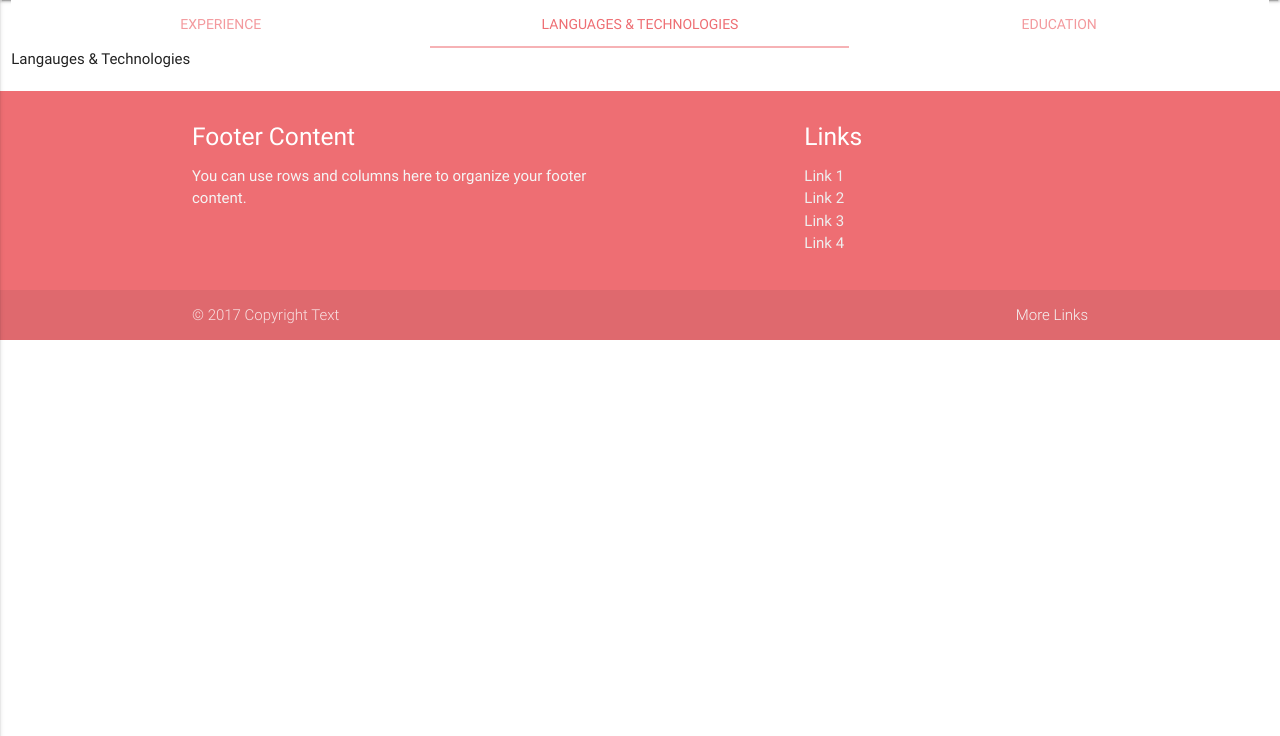
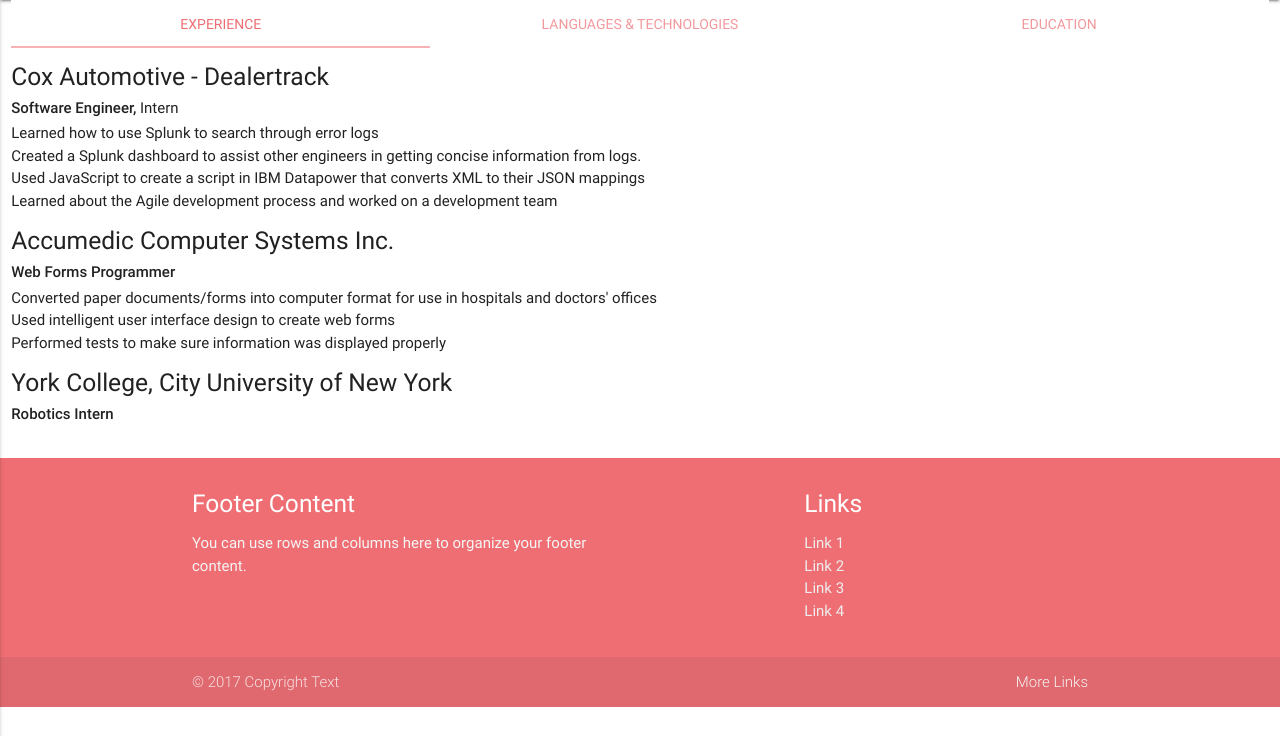
Before and after one commit to afranco07/new_portfolio_site, a Django app: page / in a window 1280 px wide. Shown: the part 64-800 px from the top of the page. Run offline with Django 3.2, Linux system fonts and the light colour scheme.

Commit message:
Added more details to homepage tabs

```diff
--- a/templates/portfolio/base.html
+++ b/templates/portfolio/base.html
@@ -28,12 +28,37 @@
         <div class="row">
             <div class="col s12">
                 <ul class="tabs tabs-fixed-width">
-                    <li class="tab col s3"><a href="#test1">Experience</a></li>
-                    <li class="tab col s3"><a class="active" href="#test2">Languages &amp; Technologies</a></li>
+                    <li class="tab col s3"><a class="active" href="#test1">Experience</a></li>
+                    <li class="tab col s3"><a href="#test2">Languages &amp; Technologies</a></li>
                     <li class="tab col s3"><a href="#test3">Education</a></li>
                 </ul>
             </div>
-            <div id="test1" class="col s12">Experience</div>
+            <div id="test1" class="col s12">
+                <ul>
+                    <h5>Cox Automotive - Dealertrack</h5>
+                    <h6><strong>Software Engineer,</strong> Intern</h6>
+                    <li>Learned how to use Splunk to search through error logs</li>
+                    <li>Created a Splunk dashboard to assist other engineers in getting concise information from logs.</li>
+                    <li>Used JavaScript to create a script in IBM Datapower that converts XML to their JSON mappings</li>
+                    <li>Learned about the Agile development process and worked on a development team</li>
+                </ul>
+                <ul>
+                    <h5>Accumedic Computer Systems Inc.</h5>
+                    <h6><strong>Web Forms Programmer</strong></h6>
+                    <li>Converted paper documents/forms into computer format for use in hospitals and doctors' offices</li>
+                    <li>Used intelligent user interface design to create web forms</li>
+                    <li>Performed tests to make sure information was displayed properly</li>
+                </ul>
+                <ul>
+                    <h5>York College, City University of New York</h5>
+                    <h6><strong>Robotics Intern</strong></h6>
+                    <li></li>
+                    <li></li>
+                    <li></li>
+                    <li></li>
+                    <li></li>
+                </ul>
+            </div>
             <div id="test2" class="col s12">Langauges &amp; Technologies</div>
             <div id="test3" class="col s12">Education</div>
         </div>
```
